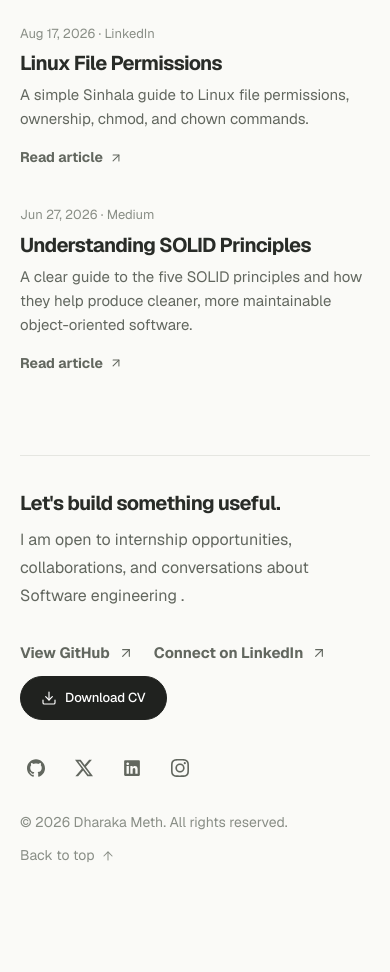
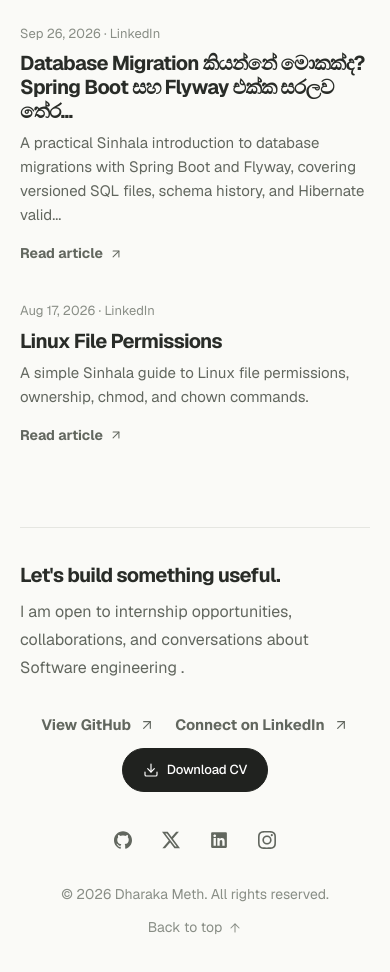
Before and after one commit to DHARAKA-METH/portfolio, a Next.js app: page / in a window 390 px wide. Shown: the part 3900-4872 px from the top of the page. Built offline with nearby package versions, Linux system fonts and the light colour scheme.

Commit message:
feat: add database migration article

```diff
--- a/app/page.tsx
+++ b/app/page.tsx
@@ -809,7 +809,7 @@ export default function HomePage() {
                         conversations about Software engineering .
                       </p>
                     </div>
-                    <div className="flex flex-wrap items-center gap-x-5 gap-y-3 whitespace-nowrap">
+                    <div className="flex flex-wrap items-center justify-center  gap-x-5 gap-y-3 whitespace-nowrap">
                       <a
                         className={`${displayFont} ${focusRing} inline-flex w-fit items-center gap-2 rounded-md text-[15px] font-bold text-[#62675F] transition-colors hover:text-[#20221F] dark:text-[#A6ABA1] dark:hover:text-[#F2F3EE]`}
                         href="https://github.com/DHARAKA-METH"
@@ -839,7 +839,7 @@ export default function HomePage() {
                     </div>
                   </div>
 
-                  <div className="mt-8 flex items-center justify-between gap-5">
+                  <div className="mt-8 flex items-center justify-center gap-5 sm:justify-between">
                     <div className="flex flex-wrap gap-4 text-[#62675F] dark:text-[#A6ABA1]">
                       <Social href="https://github.com/DHARAKA-METH" label="GitHub">
                         <SiGithub />
@@ -863,11 +863,11 @@ export default function HomePage() {
                   </div>
 
                   <div
-                    className={`${displayFont} mt-7 flex flex-col justify-between gap-3 text-[14px] text-[#898E86] sm:flex-row dark:text-[#7D8279]`}
+                    className={`${displayFont} mt-7 flex flex-col items-center justify-center sm:justify-between gap-3 text-[14px] text-[#898E86] sm:flex-row dark:text-[#7D8279]`}
                   >
                     <p>© 2026 Dharaka Meth. All rights reserved.</p>
                     <button
-                      className={`${focusRing} inline-flex w-fit items-center gap-1.5 rounded-sm transition-colors hover:text-[#20221F] dark:hover:text-[#F2F3EE]`}
+                      className={`${focusRing} cursor-pointer inline-flex w-fit items-center gap-1.5 rounded-sm transition-colors hover:text-[#20221F] dark:hover:text-[#F2F3EE]`}
                       type="button"
                       onClick={() => window.scrollTo({ top: 0, behavior: prefersReducedMotion ? "auto" : "smooth" })}
                     >
--- a/data/blogs.ts
+++ b/data/blogs.ts
@@ -54,4 +54,15 @@ export const blogs = [
     image: "https://media.licdn.com/dms/image/v2/D5612AQH0OD7slHw9Ow/article-cover_image-shrink_720_1280/B56aAQ3QBcIEBQ-/0/1786989317729?e=2147483647&v=beta&t=Y9ANh9Am-8QVj8IY7ff9XQKErE-R9_QGzxsYvrz_Oh4",
     accent: "from-[#3E4B58] to-[#657687]",
   },
+  {
+    title: "Database Migration කියන්නේ මොකක්ද? Spring Boot සහ Flyway එක්ක සරලව තේරුම් ගමු",
+    excerpt: "A practical Sinhala introduction to database migrations with Spring Boot and Flyway, covering versioned SQL files, schema history, and Hibernate validation.",
+    publishedAt: "2026-09-26",
+    date: "Sep 26, 2026",
+    tags: ["Spring Boot", "Flyway", "Database Migration"],
+    platform: "LinkedIn",
+    url: "https://www.linkedin.com/pulse/database-migration-%E0%B6%9A%E0%B6%BA%E0%B6%B1%E0%B6%B1-%E0%B6%B8%E0%B6%9A%E0%B6%9A%E0%B6%AF-spring-boot-%E0%B7%83%E0%B7%84-flyway-%E0%B6%91%E0%B6%9A%E0%B6%9A-koonkaduwage-az2dc",
+    image: "https://media.licdn.com/dms/image/v2/D5612AQFPUJ978Bhc2Q/article-cover_image-shrink_720_1280/B56aDccLFoKQAQ-/0/1790404774944?e=2147483647&v=beta&t=3hzkpgXpEtb9cvMXKOSfuBu6U5Aecql4fnQ6eKuiFo8",
+    accent: "from-[#245B72] to-[#3D8699]",
+  },
 ];
```
